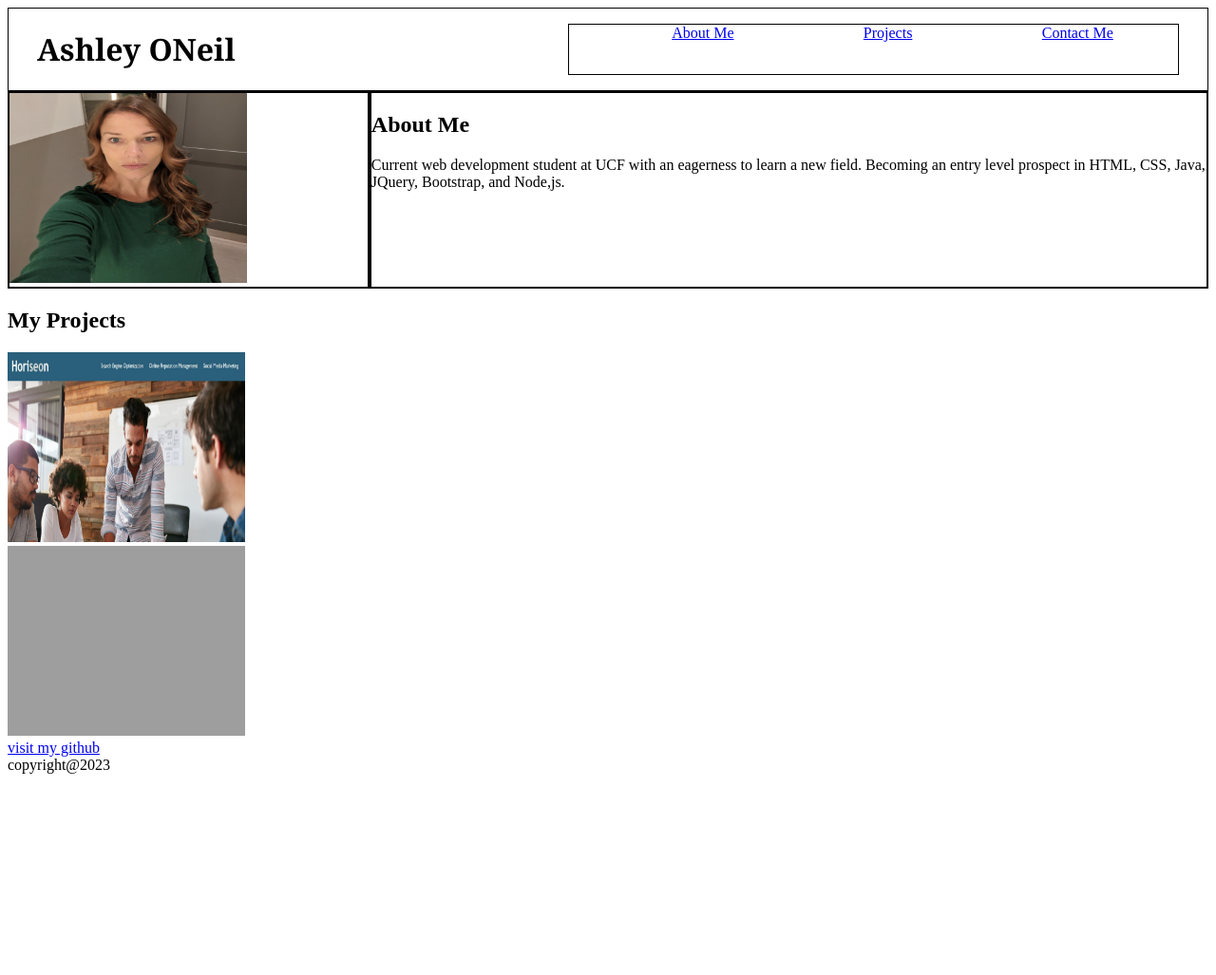
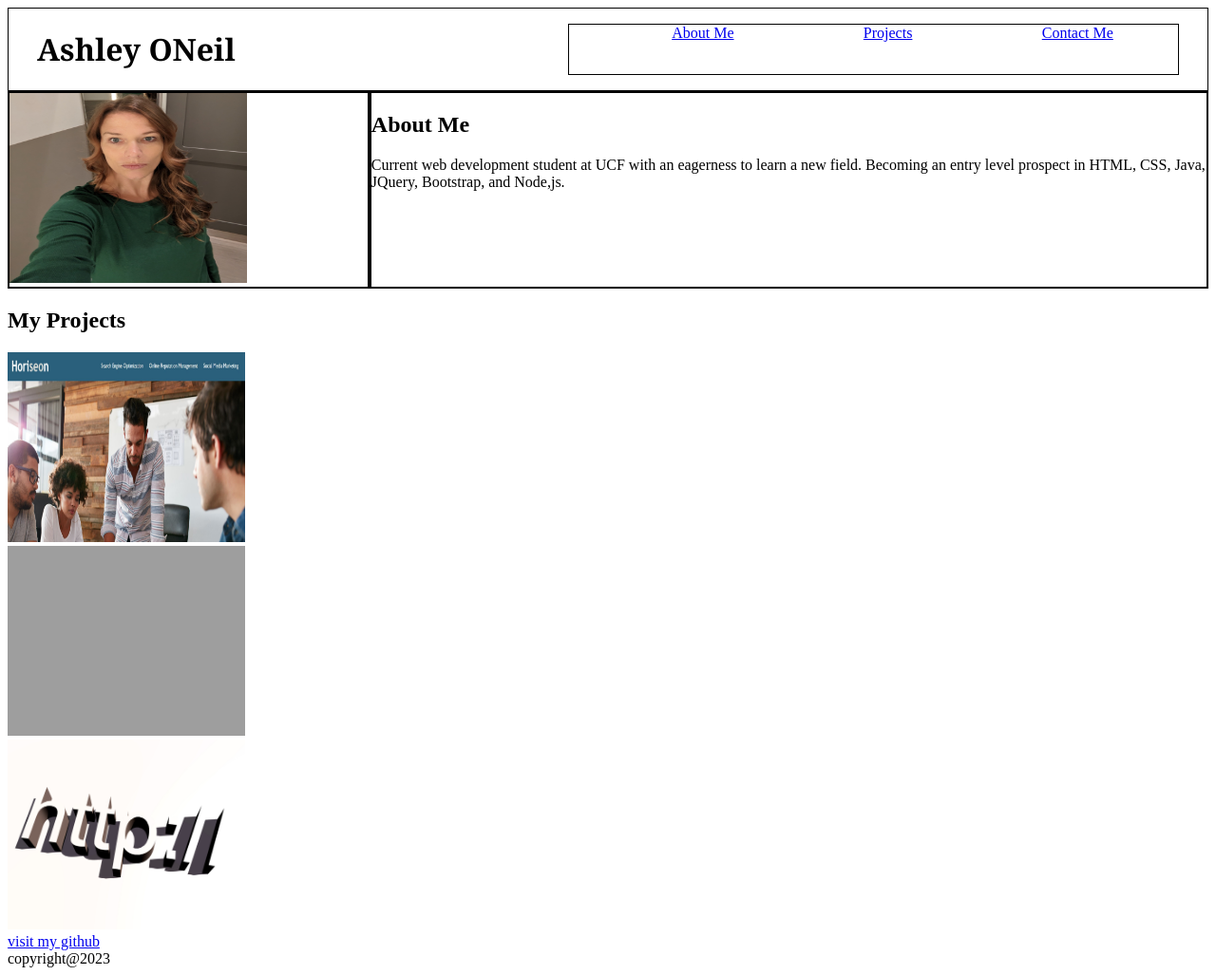
Before and after one commit to AshleyONeil/Ashley-Portfolio, a plain HTML site: page index.html in a window 1280 px wide. Shown: the whole page at 95% size. Before the commit the page ends 823 px from the top, so only its background shows below. Drawn offline with Linux system fonts and the light colour scheme; grey boxes are pictures that could not be loaded.

Commit message:
adding img to hub

```diff
--- a/index.html
+++ b/index.html
@@ -58,6 +58,12 @@
                 <div>
                     <a href="https://ashleyoneil.github.io/First-HTML-activity/">
                         <img src="./webdev.jpg" alt=""  style="width: 250px; height: 200px;">
+                   </a>
+                 </div>
+
+                <div>
+                    <a href="https://ashleyoneil.github.io/first-day-repo/">
+                        <img src="./repo.jpg" alt=""  style="width: 250px; height: 200px;">
                 </div>
             </div>
             <a href="https://github.com/AshleyONeil">visit my github </a>
```
Also changed, not shown: repo.jpg (added).
